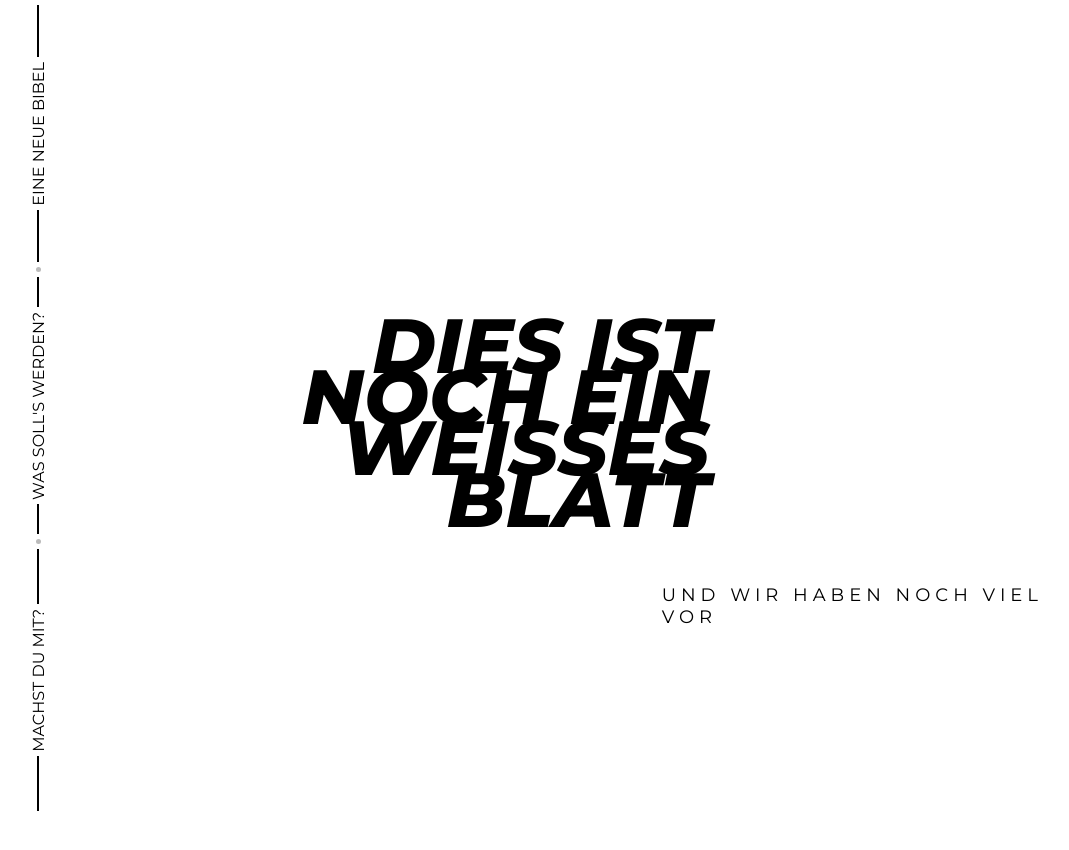
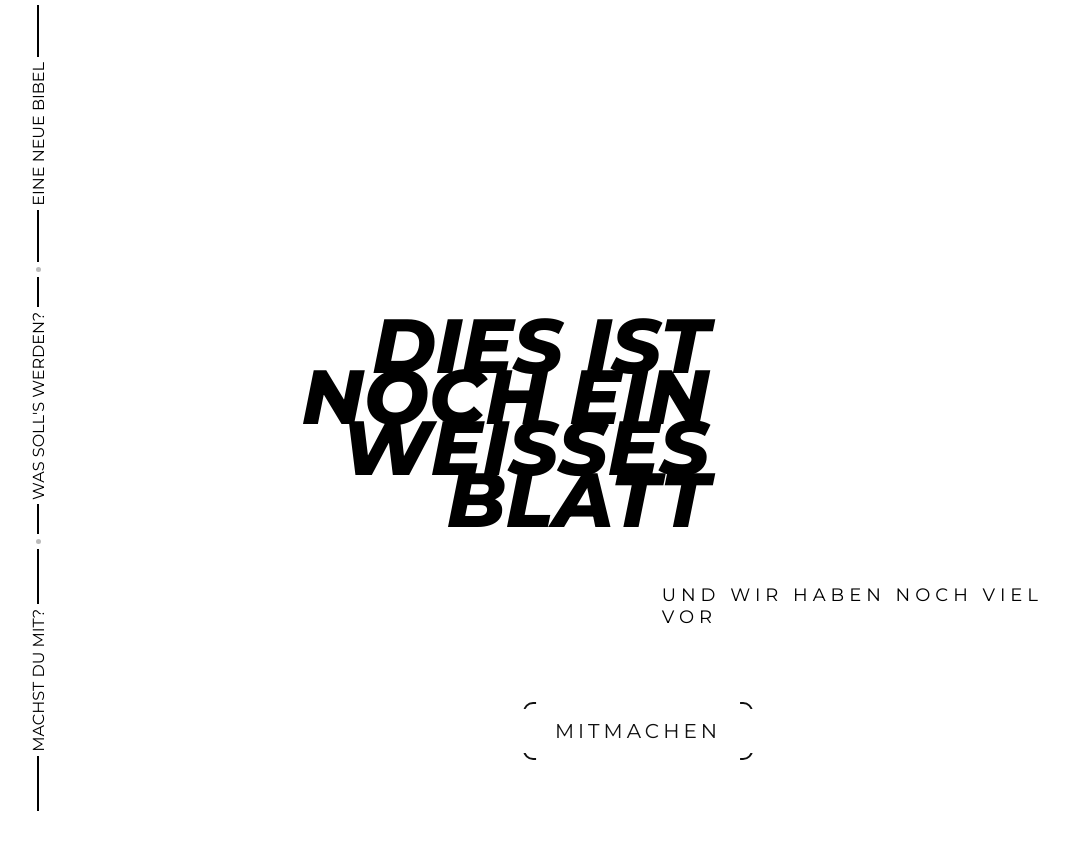
Before and after one commit to Tim-Pet/EWB-Website, a Gatsby site: page / in a window 1280 px wide. Shown: the top 850 px of the page, without its empty margins (2-1071 px from the left). Built offline with nearby package versions, Linux system fonts and the light colour scheme; Gatsby itself is replaced by a stand-in of ours; a web font is replaced by a local one.

Commit message:
added Button & Overlay component; added & adjusted variables

```diff
--- a/src/components/Button.js
+++ b/src/components/Button.js
@@ -1,11 +1,51 @@
-import React from 'react'
+import {Link} from 'gatsby'
 import styled from 'styled-components'
+import * as variables from "./styles/variables"
 
-const Button = () => {
-    return (
-        <div>
+export const Button = styled(Link)`
+    position: relative;
+    display: inline-block;
+    padding: 15px 30px;
+    border: 2px solid #111111;
+    border-radius: 10px;
+    letter-spacing: 4px;
+    text-transform: uppercase;
+    color: #111111;
+    text-decoration: none;
+    font-weight: ${variables.fw_light};
+    font-size: 20px;
+    cursor: pointer;
 
-        </div>
-    )
-}
-export default Button
+    &:before {
+    content: '';
+    position: absolute;
+    top: 10%;
+    left: -3px;
+    right: -3px;
+    height: 80%;
+    background: #fff;
+    transition: 0.5s ease-in-out;
+    transform: scaleY(1);
+    }
+
+    &:hover::before {
+    transform: scaleY(0);
+    }
+
+    &:after {
+    content: '';
+    position: absolute;
+    left: 5%;
+    top: -3px;
+    bottom: -3px;
+    width: 90%;
+    background: #fff;
+    transition: 0.5s ease-in-out;
+    transform: scaleX(1);
+    }
+
+    &:hover::after {
+    transform: scaleX(0)
+    }
+
+`
--- a/src/components/Hero.js
+++ b/src/components/Hero.js
@@ -35,7 +35,7 @@ const BigTextWrapper = styled.div`
 `
 const BigText = styled.h1`
     font-family: ${variables.f_primary};
-    font-weight: 900;
+    font-weight: ${variables.fw_bold};
     font-style: italic;
     text-align: right;
     text-transform: uppercase;
--- a/src/components/Layout.js
+++ b/src/components/Layout.js
@@ -1,7 +1,6 @@
 import React from 'react'
-
 import Navbar from "./Navbar"
-import Sidebar from './Sidebar'
+import Overlay from './Overlay'
 import { GlobalStyle } from "./styles/GlobalStyles"
 
 const Layout = ({children}) => {
@@ -9,7 +8,7 @@ const Layout = ({children}) => {
         <>
             <GlobalStyle />
             <Navbar />
-            <Sidebar />
+            <Overlay />
             <main>{children}</main>
         </>
     )
--- /dev/null
+++ b/src/components/Overlay.js
@@ -0,0 +1,30 @@
+import React from 'react'
+import styled from 'styled-components'
+
+import { Button } from './Button'
+import Sidebar from './Sidebar'
+
+const Overlay = () => {
+    return (
+        <div>
+            <Sidebar />
+            <BtnWrapper>
+                <Button><span>Mitmachen</span></Button>
+            </BtnWrapper>
+        </div>
+    )
+}
+
+export default Overlay
+
+const BtnWrapper = styled.div`
+    position: fixed;
+    bottom: 5%;
+    right: 50%;
+    transform: translate(50%, 0);
+
+    span {
+        z-index: 3;
+        position: relative
+    }
+`
--- a/src/components/styles/variables.js
+++ b/src/components/styles/variables.js
@@ -9,5 +9,8 @@ export const clr_secondary = '#333333';
 export const f_primary = 'Montserrat';
 export const f_secondary = 'Hachi Maru Pop';
 export const fw_bold = '800';
-export const fw_Medium = '600';
-export const fw_Light = '400';
+export const fw_medium = '600';
+export const fw_light = '400';
+export const fs_small = '';
+export const fs_medium = '';
+export const fs_big = '';
```
Also changed, not shown: src/components/Sidebar.js (line endings or trailing spaces).
